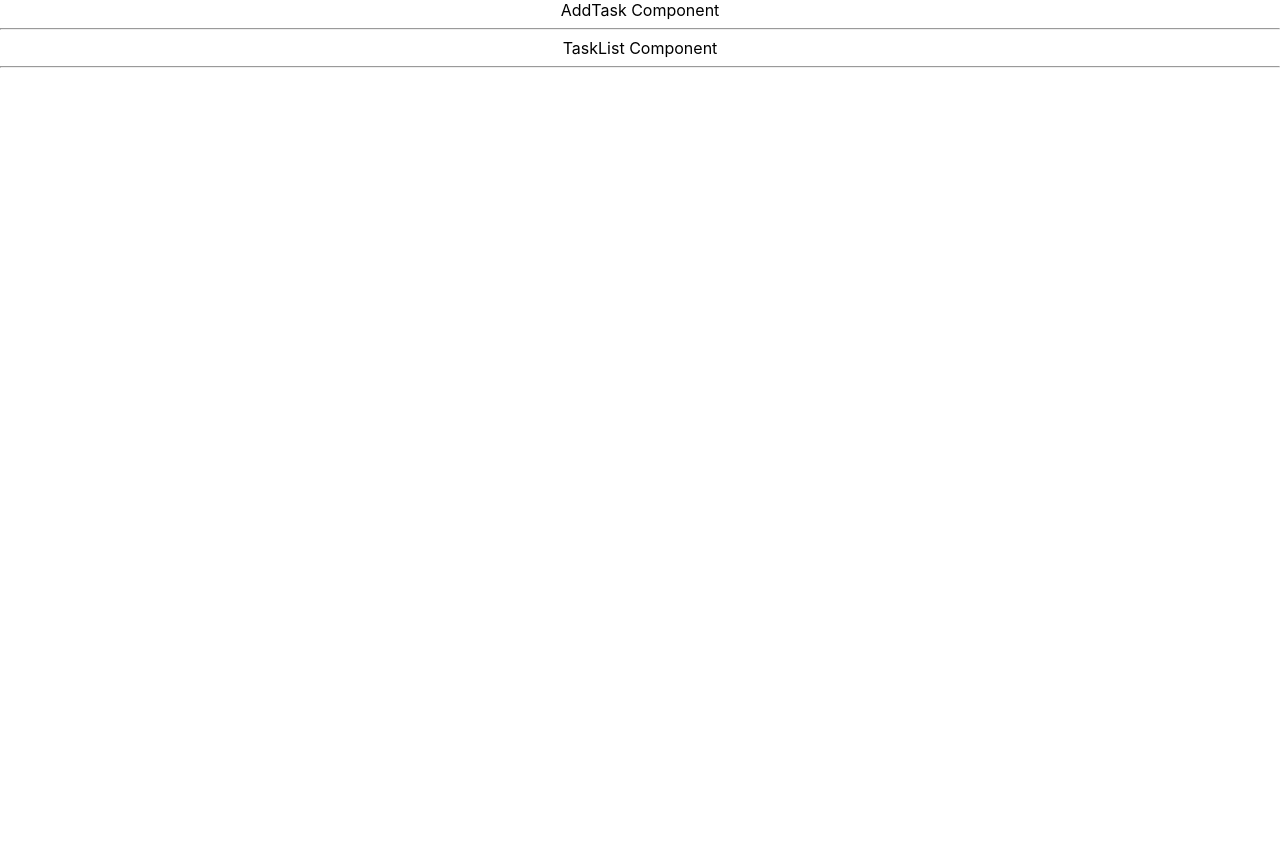
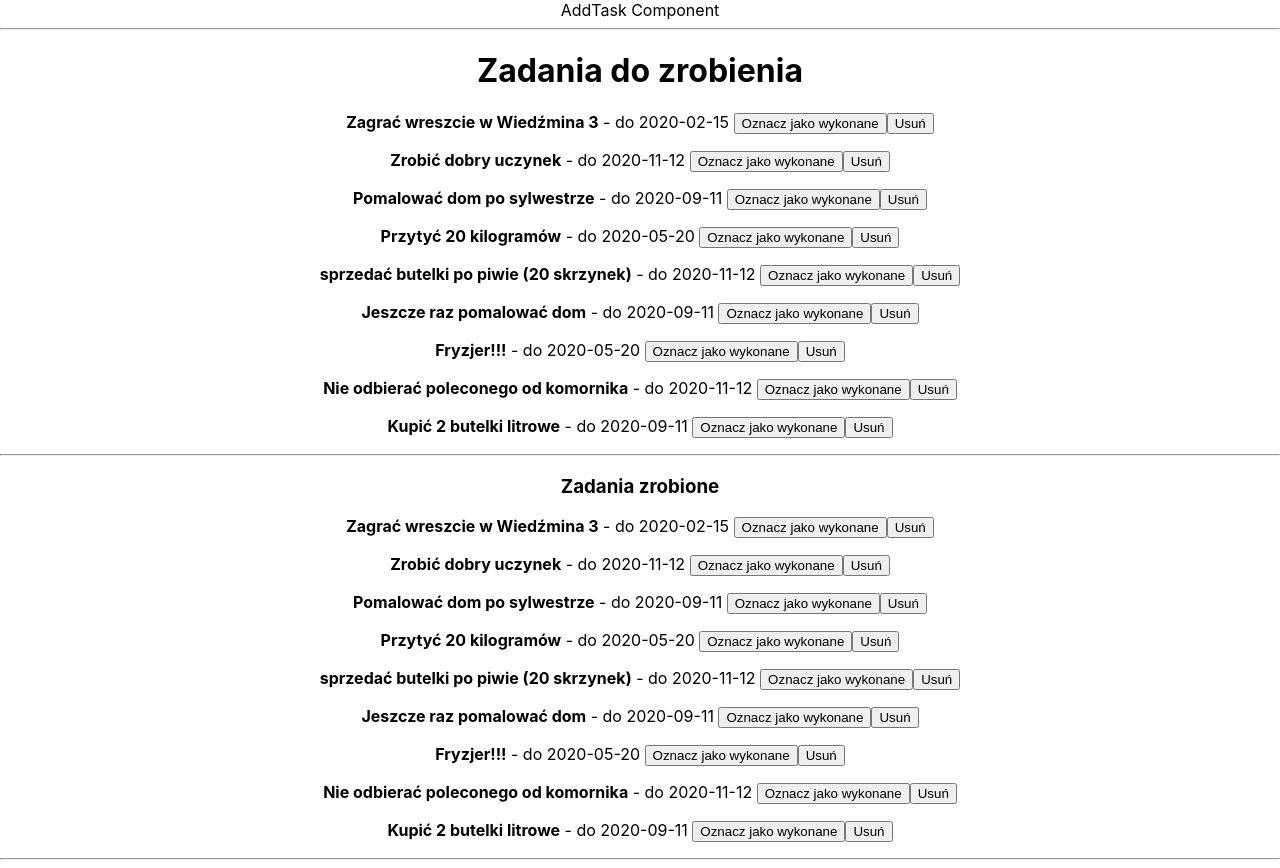
Before and after one commit to GrzegorzChmiel/Samuraj-Programowania, a React (Create React App) app: page / in a window 1280 px wide. Before the commit the page ends 800 px from the top, so only its background shows below. Built offline with nearby package versions, Linux system fonts and the light colour scheme.

Commit message:
S9 L91 - zakończenie

```diff
--- a/src/Components/App.js
+++ b/src/Components/App.js
@@ -4,12 +4,34 @@ import AddTask from "./AddTask";
 import TaskList from "./TaskList";
 
 class App extends React.Component {
+   state = {
+      tasks: [
+         { id: 0, text: "Zagrać wreszcie w Wiedźmina 3", date: "2020-02-15", important: true, active: true, finishDate: null },
+         { id: 1, text: "Zrobić dobry uczynek", date: "2020-11-12", important: false, active: true, finishDate: null },
+         { id: 2, text: "Pomalować dom po sylwestrze", date: "2020-09-11", important: false, active: true, finishDate: null },
+         { id: 3, text: "Przytyć 20 kilogramów", date: "2020-05-20", important: true, active: true, finishDate: null },
+         { id: 4, text: "sprzedać butelki po piwie (20 skrzynek)", date: "2020-11-12", important: false, active: true, finishDate: null },
+         { id: 5, text: "Jeszcze raz pomalować dom", date: "2020-09-11", important: false, active: true, finishDate: null },
+         { id: 6, text: "Fryzjer!!!", date: "2020-05-20", important: true, active: true, finishDate: null },
+         { id: 7, text: "Nie odbierać poleconego od komornika", date: "2020-11-12", important: false, active: true, finishDate: null },
+         { id: 8, text: "Kupić 2 butelki litrowe", date: "2020-09-11", important: false, active: true, finishDate: null }
+      ]
+   };
+
+   makeTaskDone = taskId => {
+      console.log("makeTaskDone - id: " + taskId);
+   };
+
+   deleteTask = taskId => {
+      console.log("deleteTask - id: " + taskId);
+   };
+
    render() {
       return (
          <>
             <div className="App">
                <AddTask></AddTask>
-               <TaskList></TaskList>
+               <TaskList tasks={this.state.tasks} makeTaskDoneHandler={this.makeTaskDone} deleteTaskHandler={this.deleteTask}></TaskList>
             </div>
          </>
       );
--- a/src/Components/Task.js
+++ b/src/Components/Task.js
@@ -1,9 +1,17 @@
 import React from "react";
 
-const Task = () => {
+const Task = props => {
+   const { id, text, date, important, active, finishDate } = props.task;
+   const { makeDoneHandler, makeDeleteHandler } = props;
    return (
       <>
-         <div>Task Component</div>
+         <div>
+            <p>
+               <strong>{text}</strong> - do <span>{date} </span>
+               <button onClickCapture={() => makeDoneHandler(id)}>Oznacz jako wykonane</button>
+               <button onClick={() => makeDeleteHandler(id)}>Usuń</button>
+            </p>
+         </div>
       </>
    );
 };
--- a/src/Components/TaskList.js
+++ b/src/Components/TaskList.js
@@ -1,9 +1,24 @@
 import React from "react";
+import Task from "./Task";
 
-const TaskList = () => {
+function createTaskItem(task, makeDone, makeDelete) {
+   return <Task key={task.id} task={task} makeDoneHandler={makeDone} makeDeleteHandler={makeDelete}></Task>;
+}
+
+const TaskList = props => {
+   const TaskItems = props.tasks.map(task => createTaskItem(task, props.makeTaskDoneHandler, props.deleteTaskHandler));
    return (
       <>
-         <div>TaskList Component</div>
+         <div className="active">
+            <h1>Zadania do zrobienia</h1>
+            <div>{TaskItems}</div>
+         </div>
+         <hr></hr>
+
+         <div className="done">
+            <h3>Zadania zrobione</h3>
+            <div>{TaskItems}</div>
+         </div>
          <hr></hr>
       </>
    );
```
